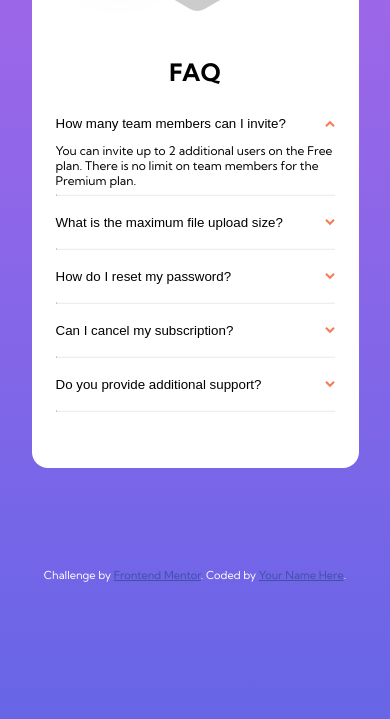
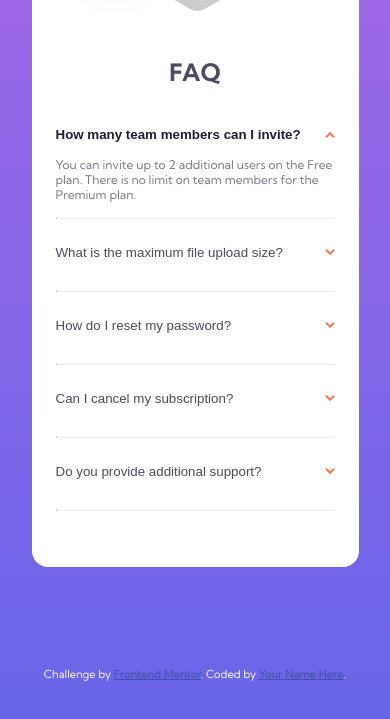
Before and after one commit to pedrotpo/frontendmentor-faq-accordion, a plain HTML site: page index.html in a window 390 px wide. Both pictures are taken after a click on the button "How many team members can I invite?". Shown: the part 241-960 px from the top of the page. Drawn offline with Linux system fonts and the light colour scheme.

Commit message:
Finished Mobile Version

```diff
--- a/script.js
+++ b/script.js
@@ -6,11 +6,18 @@ toggle.map((i) => {
   const icon = i.childNodes[1].childNodes[1];
 
   i.addEventListener("click", function (event) {
+    if (this.classList.contains("active")){
+      this.classList.remove("active");
+    } else {
+      this.classList.add("active");
+    }
+
     if (icon.style.transform === "rotate(180deg)"){
       icon.style.transform="rotate(0deg)";
     } else {
       icon.style.transform="rotate(180deg)";
     }
+
     if (panel.style.maxHeight) {
       panel.style.maxHeight = null;
     } else {
--- a/style.scss
+++ b/style.scss
@@ -13,8 +13,10 @@ hr {
 }
 
 h1 {
+    color: hsl(237, 12%, 33%);
+    margin-top: 0;
+    margin-bottom: 20px;
     text-align: center;
-    margin-top: 0;
 }
 
 .attribution {
@@ -55,12 +57,24 @@ h1 {
     background: none;
     border: none;
     padding: 0;
-    height: 40px;
+    margin-top: 20px;
+    cursor: pointer;
+    color: hsl(237, 12%, 33%);
+
+
+    &.active {
+        font-weight: 700;
+        color: hsl(238, 29%, 16%);
+    }
 
     div {
         display: flex;
         justify-content: space-between;
         align-items: center;
+    }
+
+    &:hover {
+        color: hsl(14, 88%, 65%);
     }
 }
 
@@ -70,7 +84,10 @@ h1 {
 }
 
 .panel {
+    color: hsl(240, 6%, 50%);
     max-height: 0;
+    margin-top: 15px;
+    margin-bottom: 15px;
     overflow: hidden;
     transition: max-height 0.2s ease-in-out;
 }
```
Also changed, not shown: style.css, 3 other files.
